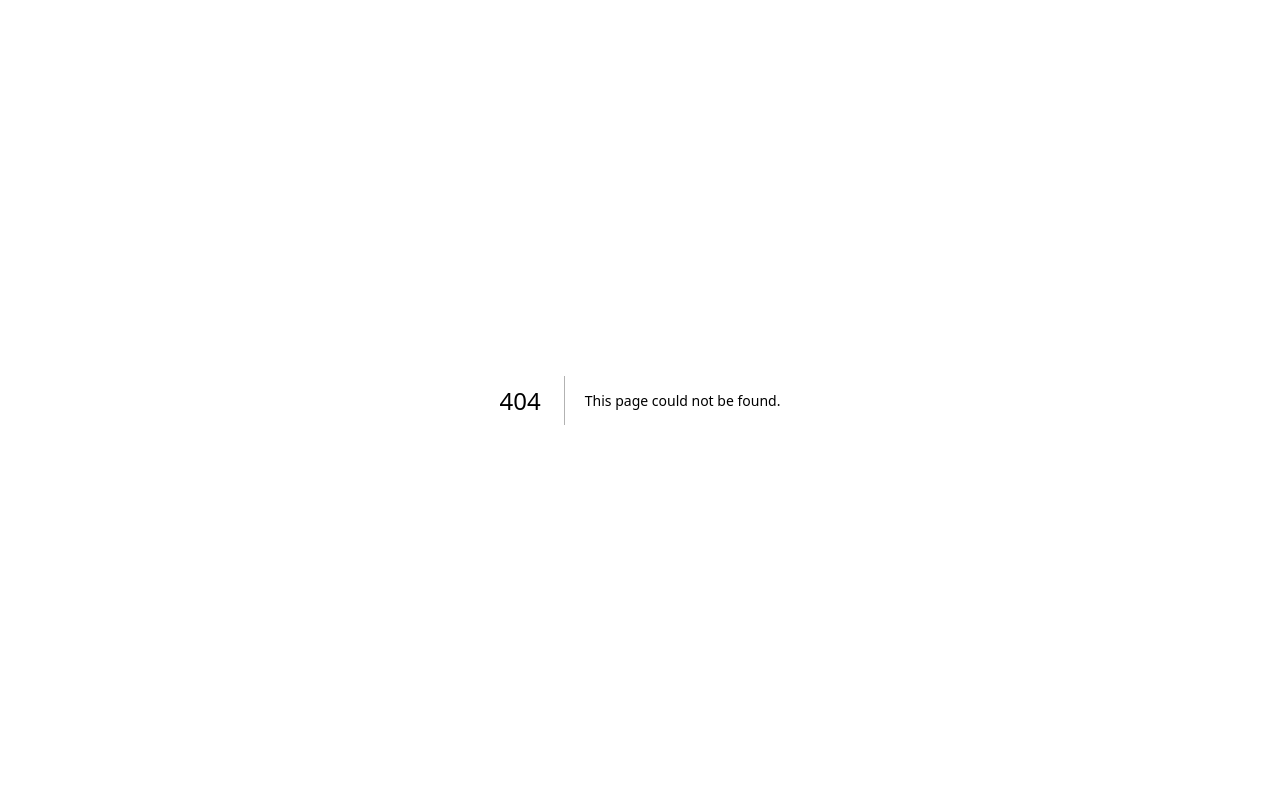
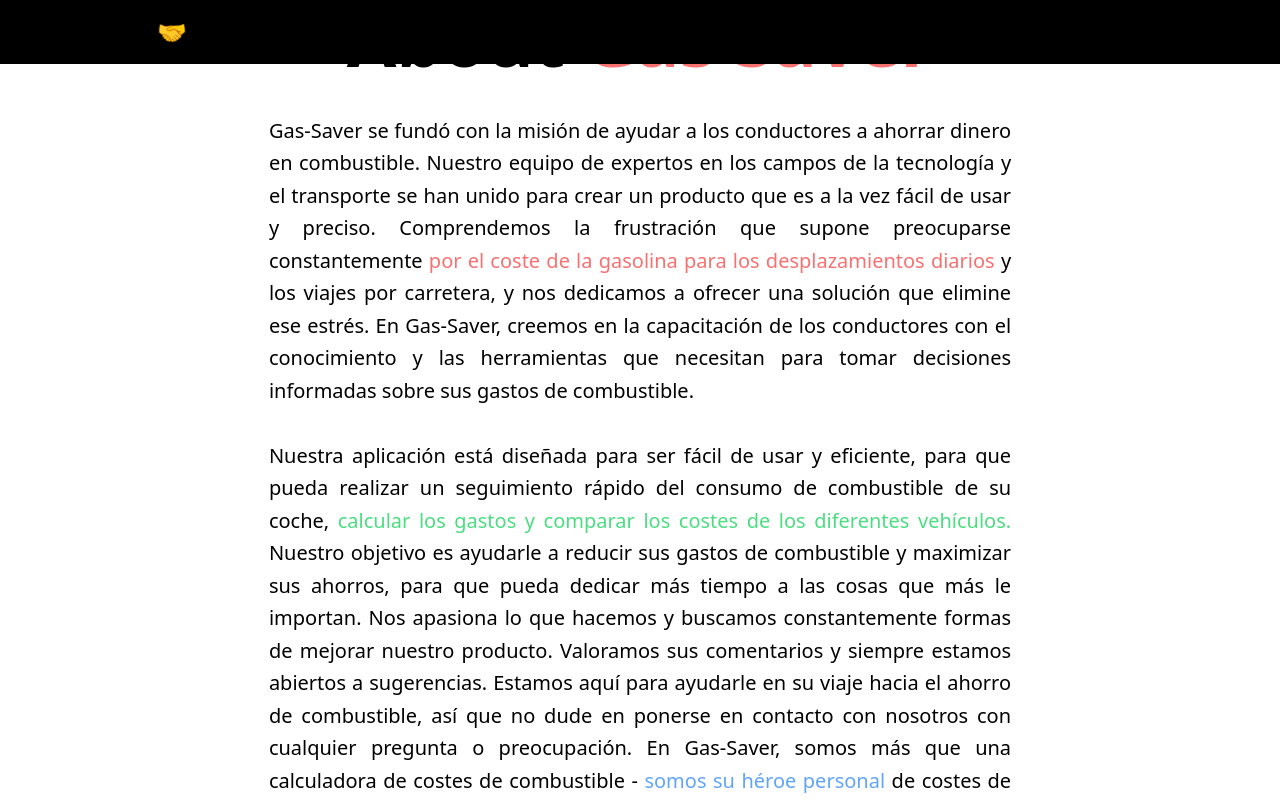
Before and after one commit to MGeovany/gas-saver, a Next.js app: page /about in a window 1280 px wide. Before the commit this address had no page. Shown: the top 800 px of the page. Built offline with nearby package versions, Linux system fonts and the light colour scheme.

Commit message:
feat: :memo: added about us page

```diff
--- /dev/null
+++ b/src/pages/about/index.tsx
@@ -0,0 +1,55 @@
+import Layout from "@/components/layout";
+
+const About = () => {
+  return (
+    <Layout>
+      <div className="mt-20 md:h-screen  flex flex-col items-center justify-center md:w-11/12 sm:w-full">
+        <h1 className="leading-snug md:text-7xl text-4xl font-bold mb-10">
+          About <span className="text-red-400 contents"> Gas Saver</span>
+        </h1>
+        <div className="md:w-4/6 w-full px-5">
+          <p className="text-xl leading-relaxed text-justify">
+            Gas-Saver se fundó con la misión de ayudar a los conductores a
+            ahorrar dinero en combustible. Nuestro equipo de expertos en los
+            campos de la tecnología y el transporte se han unido para crear un
+            producto que es a la vez fácil de usar y preciso. Comprendemos la
+            frustración que supone preocuparse constantemente{" "}
+            <span className=" text-red-400">
+              por el coste de la gasolina para los desplazamientos diarios
+            </span>{" "}
+            y los viajes por carretera, y nos dedicamos a ofrecer una solución
+            que elimine ese estrés. En Gas-Saver, creemos en la capacitación de
+            los conductores con el conocimiento y las herramientas que necesitan
+            para tomar decisiones informadas sobre sus gastos de combustible.
+            <br />
+            <br />
+            Nuestra aplicación está diseñada para ser fácil de usar y eficiente,
+            para que pueda realizar un seguimiento rápido del consumo de
+            combustible de su coche,{" "}
+            <span className=" text-green-400">
+              calcular los gastos y comparar los costes de los diferentes
+              vehículos.
+            </span>{" "}
+            Nuestro objetivo es ayudarle a reducir sus gastos de combustible y
+            maximizar sus ahorros, para que pueda dedicar más tiempo a las cosas
+            que más le importan. Nos apasiona lo que hacemos y buscamos
+            constantemente formas de mejorar nuestro producto. Valoramos sus
+            comentarios y siempre estamos abiertos a sugerencias. Estamos aquí
+            para ayudarle en su viaje hacia el ahorro de combustible, así que no
+            dude en ponerse en contacto con nosotros con cualquier pregunta o
+            preocupación. En Gas-Saver, somos más que una calculadora de costes
+            de combustible -{" "}
+            <span className=" text-blue-400">somos su héroe personal </span>
+            de costes de combustible. Empiece a ahorrar dinero con nosotros hoy
+            mismo.
+          </p>
+          <button className="bg-blue-500 hover:bg-blue-700 text-white font-bold text-2xl py-2 w-80 rounded-lg mt-20">
+            Try Demo
+          </button>
+        </div>
+      </div>
+    </Layout>
+  );
+};
+
+export default About;
```
